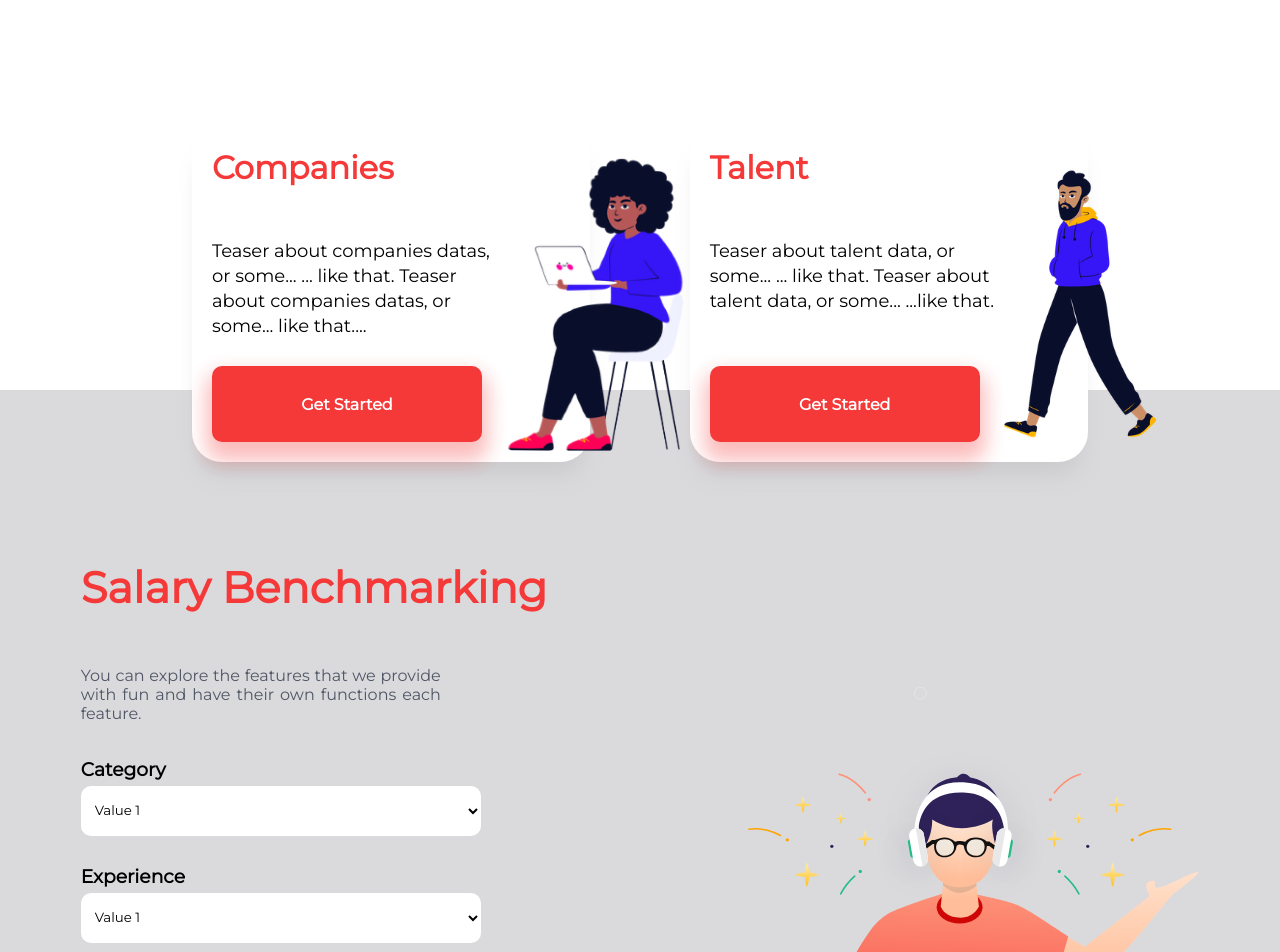
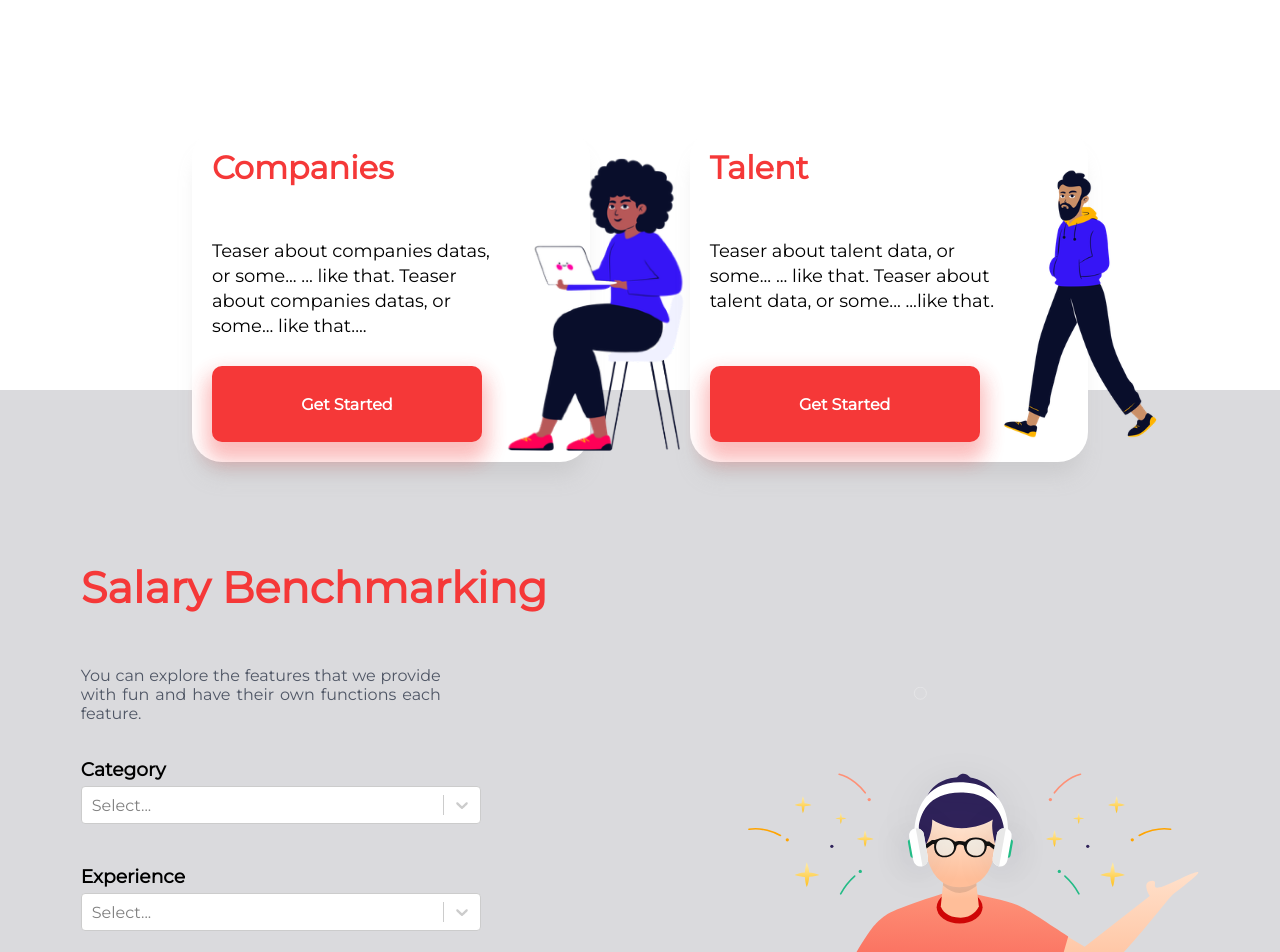
Before and after one commit to Guillaume-Cojan/Landing_jobs, a React (Create React App) app in the folder react_app/: page / in a window 1280 px wide. Shown: the top 952 px of the page. Built offline with nearby package versions, Linux system fonts and the light colour scheme.

Commit message:
add list options from database

```diff
--- a/react_app/package.json
+++ b/react_app/package.json
@@ -11,6 +11,7 @@
     "react-bootstrap": "^1.6.0",
     "react-dom": "^17.0.2",
     "react-scripts": "4.0.3",
+    "react-select": "^4.3.1",
     "sweetalert2": "^11.0.16",
     "sweetalert2-react-content": "^4.0.1",
     "web-vitals": "^1.0.1"
--- a/react_app/src/components/Benchmark/Benchmark.css
+++ b/react_app/src/components/Benchmark/Benchmark.css
@@ -34,9 +34,7 @@
     margin-bottom: 10px;
     height: 50px;
     border-radius: 10px;
-    background: white;
     border: none;
-    padding: 10px;
 }
 
 .survey-title {
--- a/react_app/src/components/Benchmark/Survey.js
+++ b/react_app/src/components/Benchmark/Survey.js
@@ -1,4 +1,51 @@
 import SurveyList from "./SurveyList";
+
+const category = [
+    "Back-End Developer",
+    "Business Applications (BI/CRM/ERP)",
+    "Computer & Network Security",
+    "CTO",
+    "Data Scientist/Data Engineer",
+    "DevOps Engineer",
+    "Front-End Developer",
+    "Full-Stack Developer",
+    "Maintenance & Support",
+    "Mobile Apps Developer",
+    "Product Owner/Product Manager",
+    "Project Manager",
+    "Quality Assurance/Testing",
+    "Scrum Master",
+    "Solutions Architect",
+    "SysAdmin Engineer",
+    "Technical Team Leader",
+    "UX/UI Designer",
+];
+
+const experience = ["0 Years", "0 - 3 years", "3 - 6 years", "6+ years"];
+
+const location = [
+    "Lisboa, Lisbon Metropolitan Area",
+    "Coimbra, Centre",
+    "Açores, Azores and Madeira",
+    "Braga, North",
+    "Viseu, Centre",
+    "Aveiro, Centre",
+    "Porto, Porto Metropolitan Area",
+    "Madeira, Azores and Madeira",
+    "Leiria, Centre",
+    "Viana do Castelo, North",
+    "Castelo Branco, Centre",
+    "Other, Other",
+    "Faro, South",
+    "Vila Real, North",
+    "Setúbal, Lisbon Metropolitan Area",
+    "Évora, South",
+    "Bragança, North",
+    "Guarda, Centre",
+    "Portalegre, South",
+    "Santarém, Centre",
+    "Beja, South",
+];
 
 function Survey() {
     return (
@@ -8,9 +55,9 @@ function Survey() {
                 You can explore the features that we provide with fun and have
                 their own functions each feature.
             </p>
-            <SurveyList title={"Category"} />
-            <SurveyList title={"Experience"} />
-            <SurveyList title={"Location"} />
+            <SurveyList title={"Category"} list={category} />
+            <SurveyList title={"Experience"} list={experience} />
+            <SurveyList title={"Location"} list={location} />
             <button className="calculate-btn">Calculate</button>
         </div>
     );
--- a/react_app/src/components/Benchmark/SurveyList.js
+++ b/react_app/src/components/Benchmark/SurveyList.js
@@ -1,12 +1,16 @@
-function SurveyList({ title }) {
+import Select from "react-select";
+
+function SurveyList({ title, list }) {
+    const options = [];
+
+    list.forEach(function (element) {
+        options.push({ label: element, value: element });
+    });
+    console.log(options);
     return (
         <div className="survey-list-container">
             <h3>{title}</h3>
-            <select className="select">
-                <option value="value1">Value 1</option>
-                <option value="value2">Value 2</option>
-                <option value="value3">Value 3</option>
-            </select>
+            <Select options={options} className="select" />
         </div>
     );
 }
```
Also changed, not shown: 1 other file (tests, documents, lock files or other folders).
